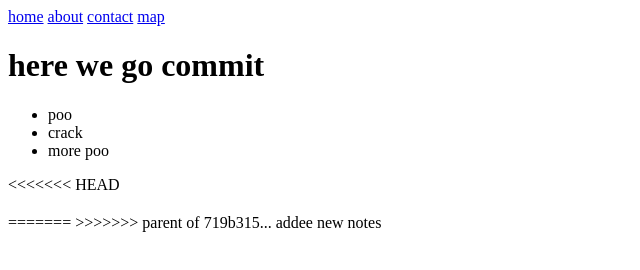
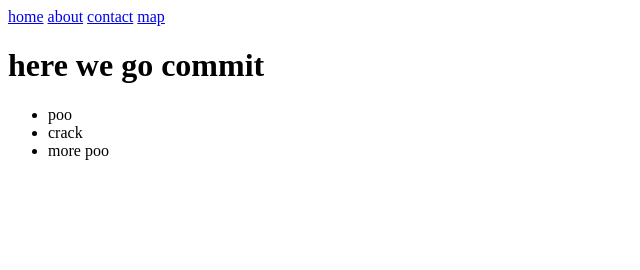
Before and after one commit to CuenMartin/git-pro, a plain HTML site: page index.html in a window 1280 px wide. Shown: the whole page, without its empty margins (0-640 px from the left). Drawn offline with Linux system fonts and the light colour scheme.

Commit message:
dleted h2 tag

```diff
--- a/index.html
+++ b/index.html
@@ -28,12 +28,9 @@
 
         </li>
     </ul>
-<<<<<<< HEAD
 
-   <h2></h2>
 
-=======
->>>>>>> parent of 719b315... addee new notes
+
 
 </body>
 </html>
```
